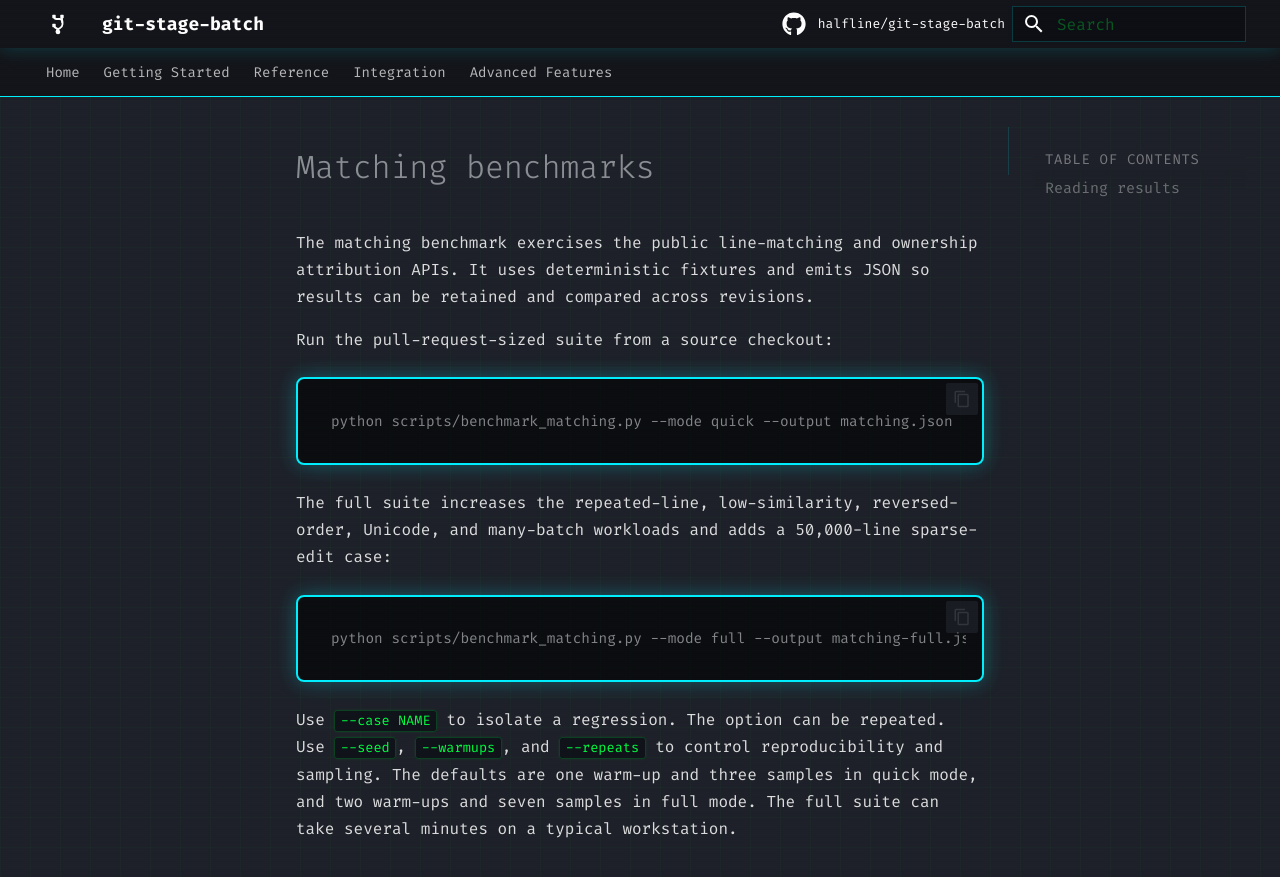
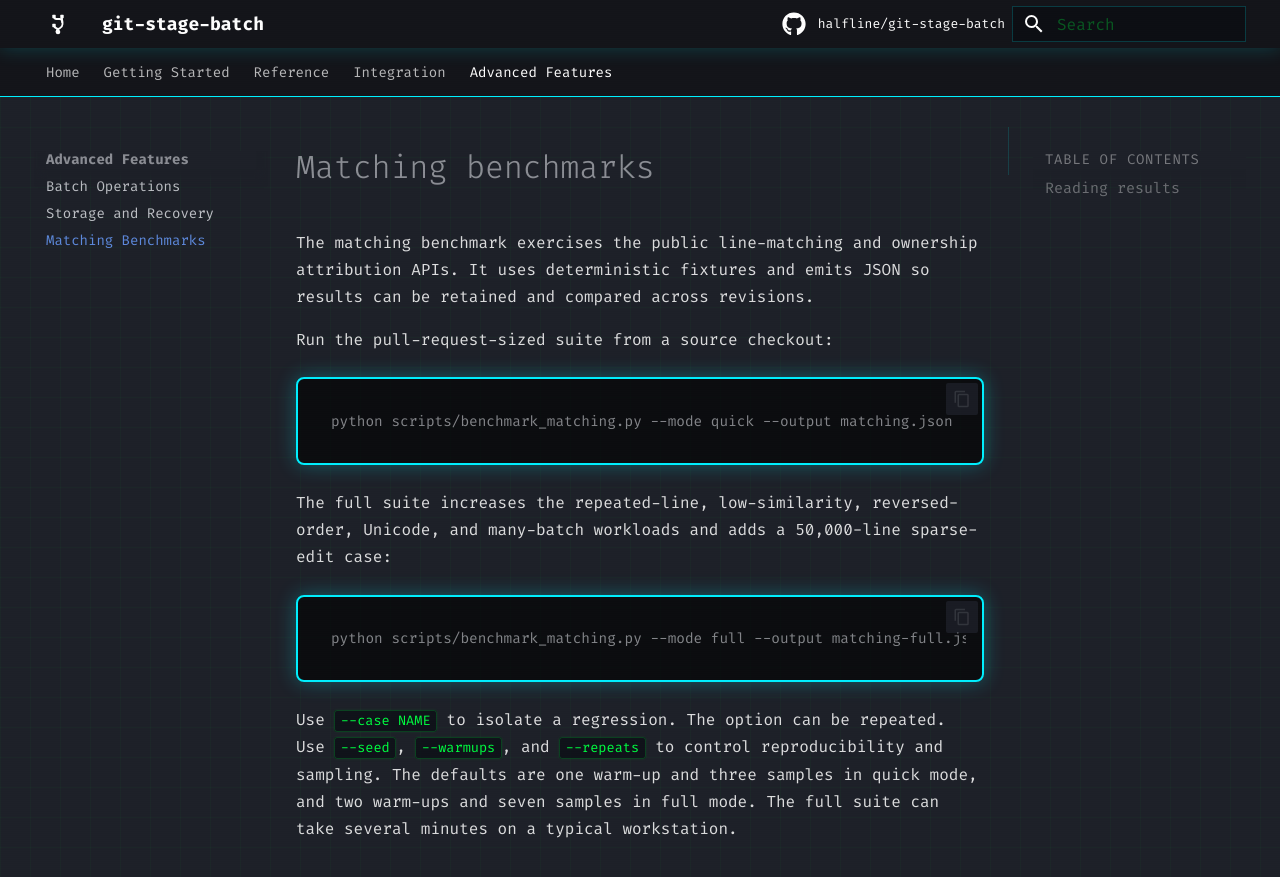
Before and after one commit to halfline/git-stage-batch, an MkDocs documentation site: the page built from docs/benchmarking.md, in a window 1280 px wide and 900 px high. Shown: the top 877 px of the window. Built offline with MkDocs 1.6.1 and Material for MkDocs 9.7.7, drawn with Linux system fonts in a browser that asks for light colours; comment, search, counter and statistics services are not loaded.

Commit message:
site: List matching benchmark guide
The documentation site has an advanced-features section for batch
operations and storage behavior, while the matching benchmark guide exists
outside its navigation.

Users browsing the published site cannot reach the benchmark instructions
through the documented feature hierarchy.

This commit addresses that discoverability gap by listing the matching
benchmark guide alongside the other advanced project references.

The remaining commits will add machine-readable report comparison, validate
it, and finish the guide with comparison policy.

```diff
--- a/mkdocs.yml
+++ b/mkdocs.yml
@@ -71,6 +71,7 @@ nav:
   - Advanced Features:
     - Batch Operations: batches.md
     - Storage and Recovery: storage.md
+    - Matching Benchmarks: benchmarking.md
 
 plugins:
   - search
```
